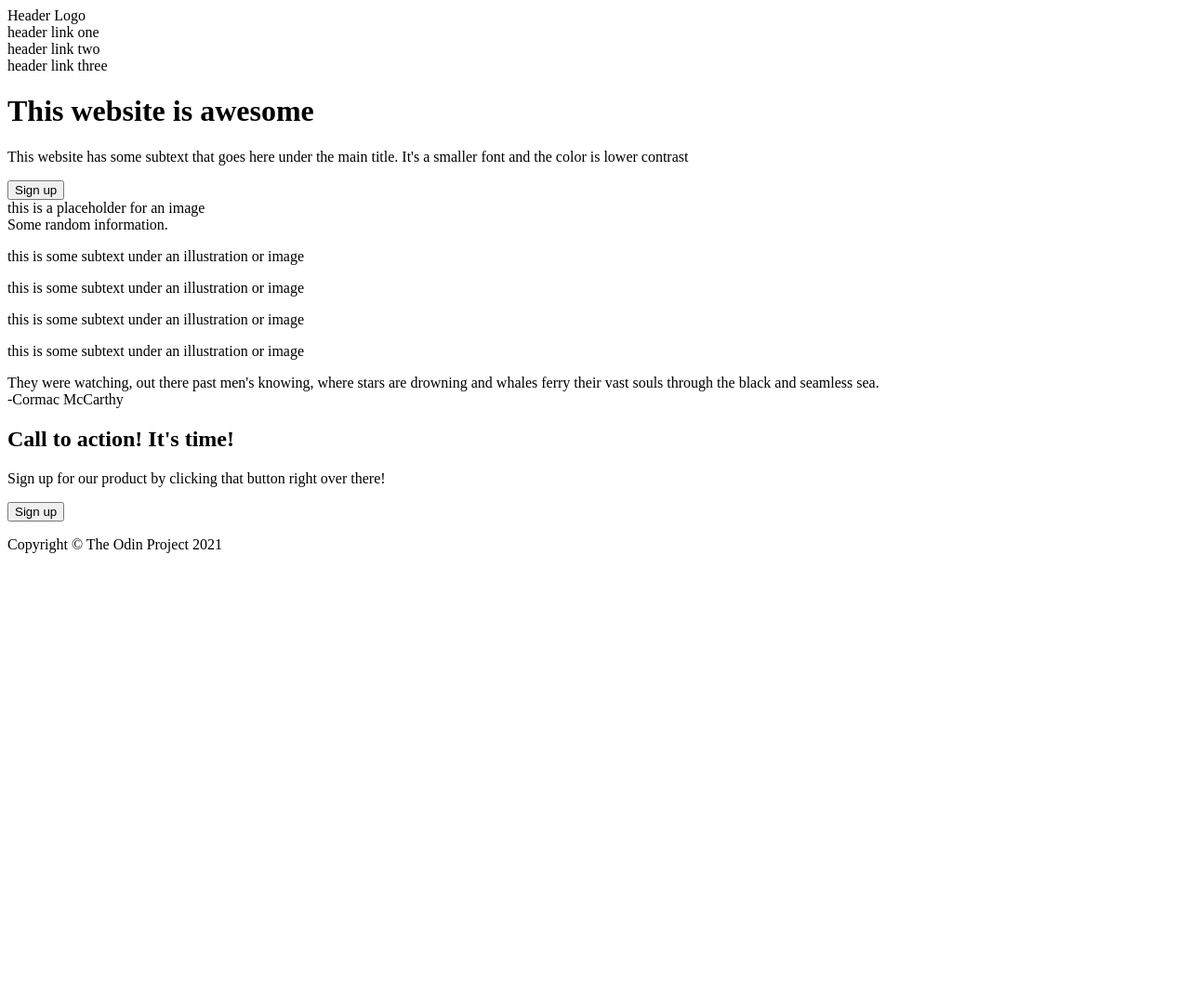
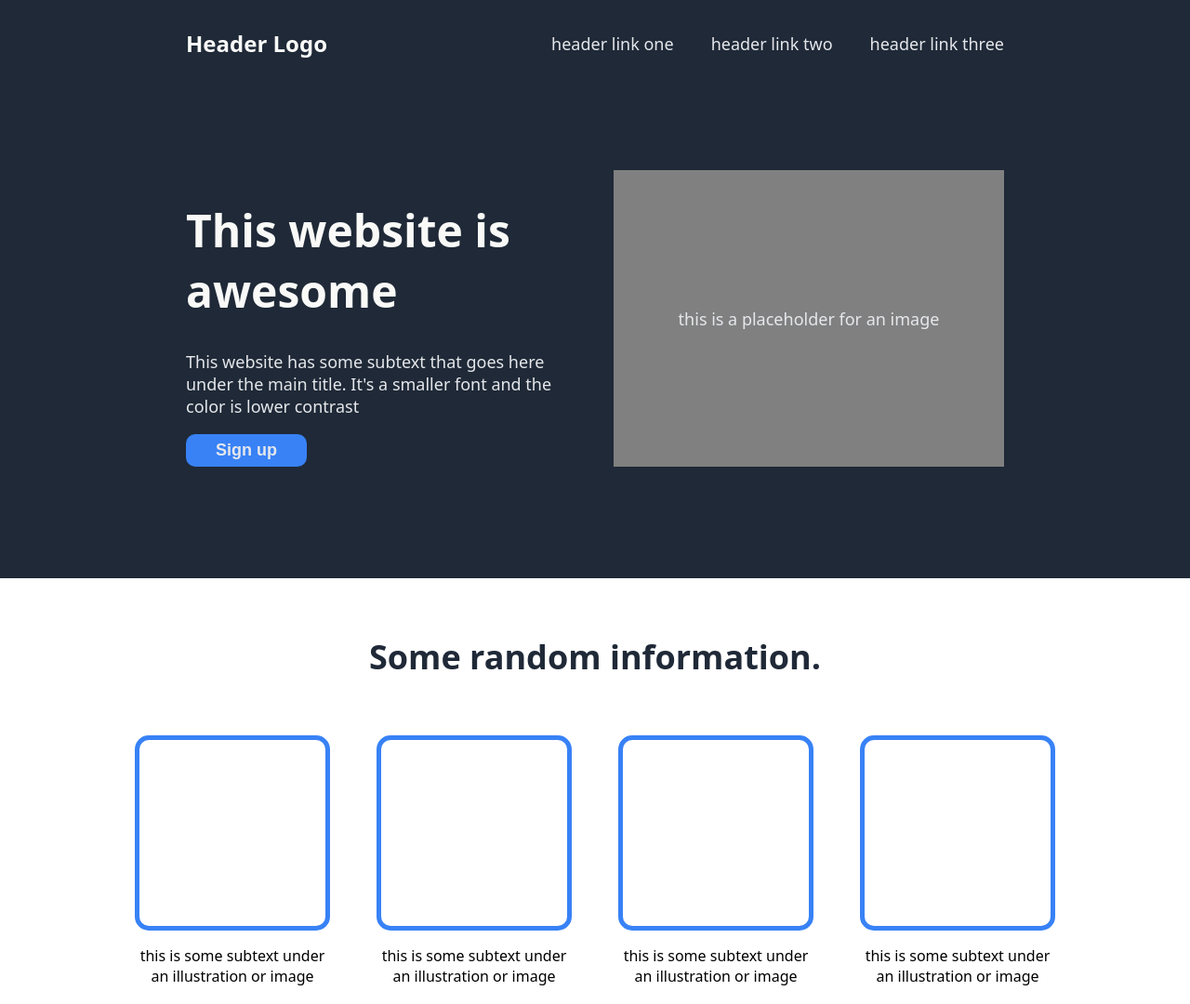
Before and after one commit to Filnis/landing-page, a plain HTML site: page index.html in a window 1280 px wide. Shown: the top 1080 px of the page at 93% size. Before the commit the page ends 800 px from the top, so only its background shows below. Drawn offline with Linux system fonts and the light colour scheme.

Commit message:
Adds CSS to the first sections

```diff
--- a/index.html
+++ b/index.html
@@ -4,7 +4,8 @@
     <meta charset="UTF-8">
     <meta http-equiv="X-UA-Compatible" content="IE=edge">
     <meta name="viewport" content="width=device-width, initial-scale=1.0">
-    <title>Document</title>
+    <link rel="stylesheet" type="text/css" href="style.css">
+    <title>Landing Page</title>
 </head>
 <body>
     <div class="header">
@@ -26,20 +27,22 @@
     <div class="section_illustrations">
         <div class="subtitle">Some random information.</div>
             <div class="illustrations">
+                <div class="illustration">
+                    <div class="image_box"> </div>
+                    <p>this is some subtext under an illustration or image</p>
+                </div>
+                <div class="illustration">
                     <div class="image_box"></div>
                     <p>this is some subtext under an illustration or image</p>
                 </div>
-        <div class="illustrations">
+                <div class="illustration">
                     <div class="image_box"></div>
                     <p>this is some subtext under an illustration or image</p>
                 </div>
-        <div class="illustrations">
+                <div class="illustration">
                     <div class="image_box"></div>
                     <p>this is some subtext under an illustration or image</p>
                 </div>
-        <div class="illustrations">
-            <div class="image_box"></div>
-            <p>this is some subtext under an illustration or image</p>
             </div>
     </div>
     <div class="section_quote">
--- a/style.css
+++ b/style.css
@@ -0,0 +1,107 @@
+body{
+    font-family: system-ui, -apple-system, BlinkMacSystemFont, 'Segoe UI', Roboto, Oxygen, Ubuntu, Cantarell, 'Open Sans', 'Helvetica Neue', sans-serif;
+    margin: 0;
+}
+
+body > *{
+    padding: 0px 200px;
+}
+
+.header, .section_intro, .footer{
+    display: flex;
+    align-items: center;
+    gap: 40px;
+    background-color: #1F2937;
+    margin-top: 0px;
+    padding-top: 30px;
+}
+
+.header-logo{
+    color: #F9FAF8;
+    font-size: 24px;
+    font-weight: bold;
+    margin-right: auto;
+}
+
+.header-link, .intro_text > p, .intro_text > button{
+    color: #E5E7EB;
+    font-size: 18px;
+}
+
+.section_intro{
+    padding-top: 120px;
+    padding-bottom: 120px;
+    align-items: stretch;
+}
+.intro_text{
+    flex-grow: 1;
+    flex-grow: 1;
+    flex-basis: 0;
+}
+
+.intro_text > h1, button{
+    color: #F9FAF8;
+    font-size: 48px;
+    font-weight: bold;
+}
+
+.intro_text > button{
+    background-color: #3882f6;
+    padding: 5px 30px;
+    border-color: transparent;
+    border-radius: 10px;
+}
+
+.intro_image{
+    color: #E5E7EB;
+    font-size: 18px;
+    background-color: grey;
+    flex-grow: 1;
+    flex-basis: 0;
+    display: flex;
+    align-items: center;
+    justify-content: center;
+}
+
+.section_illustrations{
+    display: flex;
+    flex-direction: column;
+    align-items: center;
+    padding-top: 60px;
+    padding-bottom: 120px;
+
+}
+
+.subtitle{
+    color: #1F2937;
+    font-size: 36px;
+    font-weight: bolder;
+}
+
+.illustrations{
+    display: flex;
+    flex-direction: row;
+    align-items: center;
+    gap: 60px;
+}
+
+.illustration{
+    margin-top: 60px;
+    display: flex;
+    flex-direction: column;
+    align-items: center;
+    flex-shrink: 1;
+    max-width: 200px;
+}
+.image_box{
+    width: 200px;
+    height: 200px;
+    border-style: solid;
+    border-color: #3882f6;
+    border-radius: 15px;
+    border-width: thick;
+}
+
+.illustration > p {
+    text-align: center;
+}
```
Lines whose indentation alone changed are shown as unchanged.
